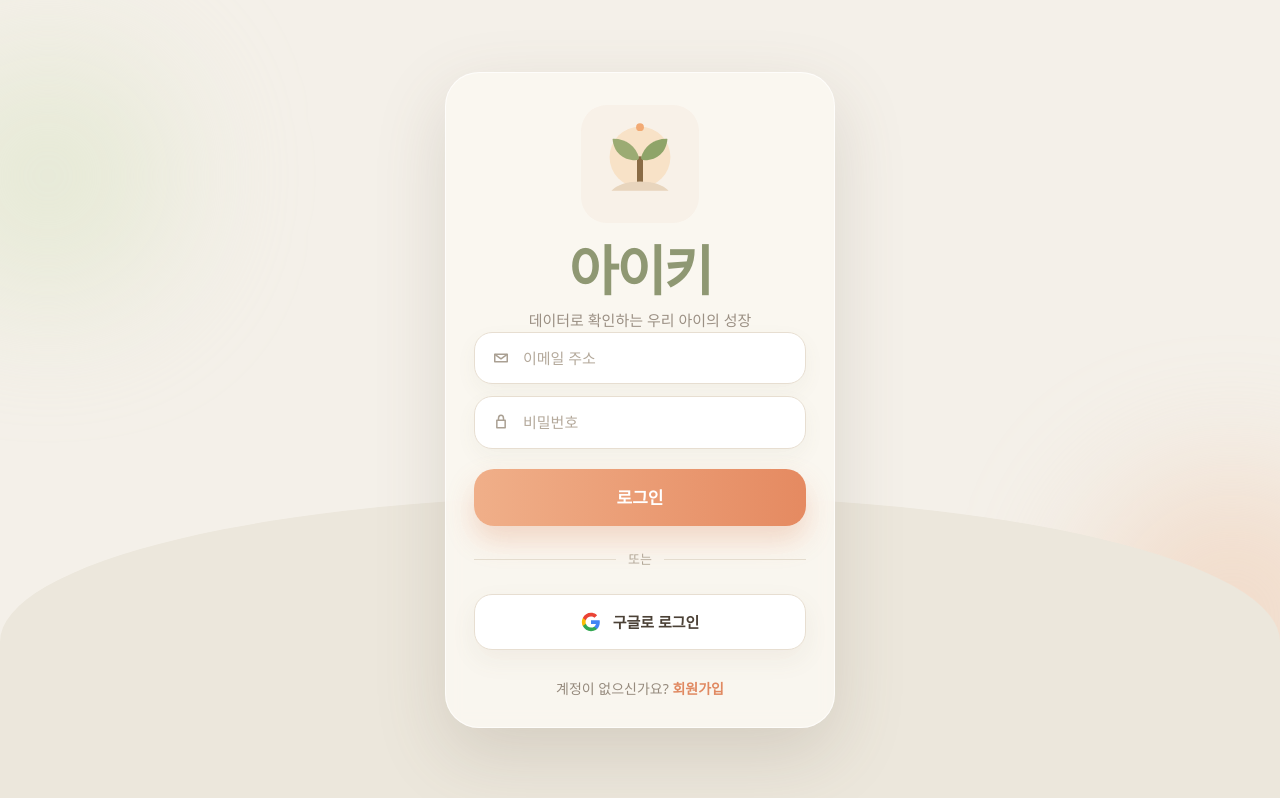
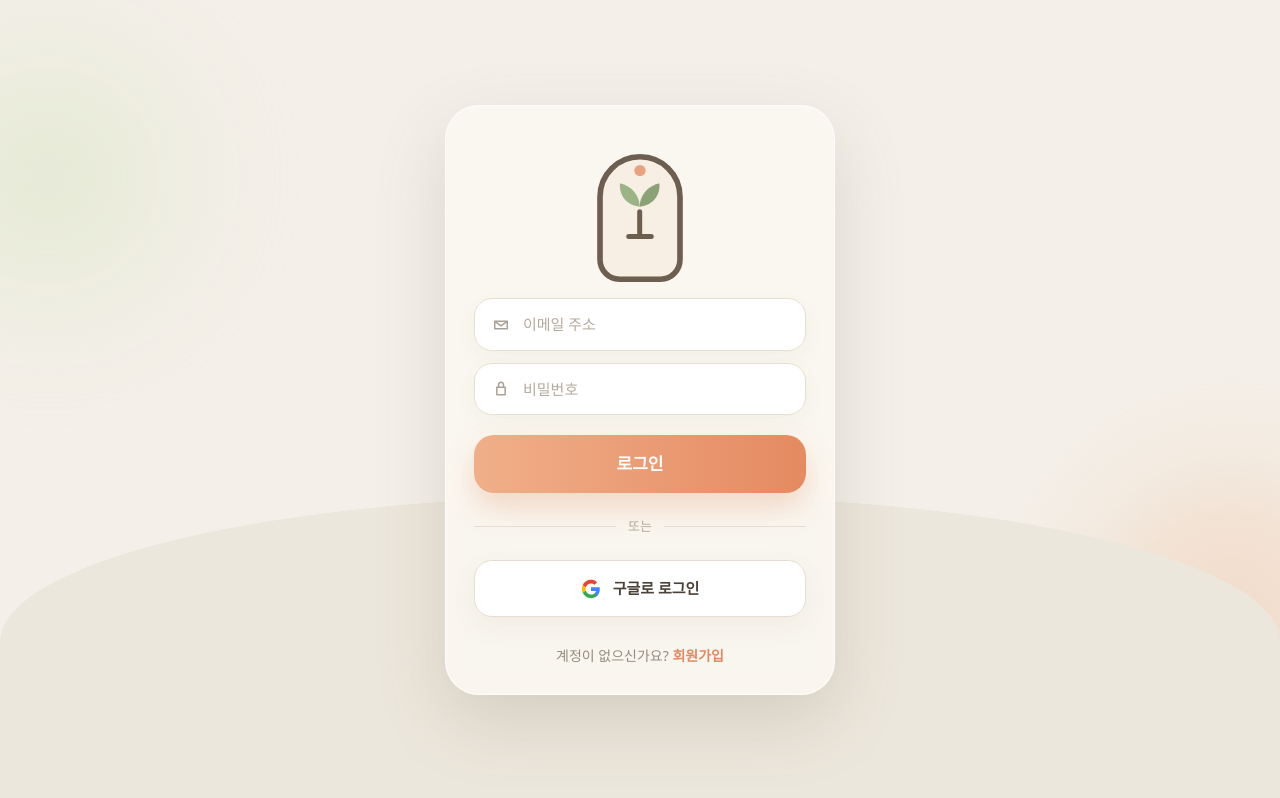
Before and after one commit to eska-start/baby, a Next.js app: page /login in a window 1280 px wide. Built offline with nearby package versions, Linux system fonts and the light colour scheme; no server answers.

Commit message:
Replace login logo image cleanly

```diff
--- a/src/components/AikiLogo.tsx
+++ b/src/components/AikiLogo.tsx
@@ -1,28 +1,8 @@
-export function AikiLogo({
-  size = "md",
-  showText = true,
-  className = "",
-}: {
-  size?: "sm" | "md" | "lg";
-  showText?: boolean;
-  className?: string;
-}) {
-  const markSize = size === "lg" ? "h-[118px] w-[118px]" : size === "sm" ? "h-14 w-14" : "h-20 w-20";
-  const textSize = size === "lg" ? "text-[54px]" : size === "sm" ? "text-[28px]" : "text-[40px]";
-
+export function AikiLogo({ size = "md", className = "" }: { size?: "sm" | "md" | "lg"; className?: string; }) {
+  const markSize = size === "lg" ? "w-[160px]" : size === "sm" ? "w-20" : "w-28";
   return (
-    <div className={`flex flex-col items-center ${className}`}>
-      <img
-        src="/aiki-logo.svg"
-        alt="아이키 로고"
-        className={`${markSize} object-contain`}
-      />
-      {showText && (
-        <div className="mt-5 text-center">
-          <div className={`font-serif ${textSize} font-semibold leading-none tracking-[-0.04em] text-[#8F9873]`}>아이키</div>
-          <p className="mt-3 text-[15px] font-medium text-[#9A8F83]">데이터로 확인하는 우리 아이의 성장</p>
-        </div>
-      )}
+    <div className={`flex justify-center ${className}`}>
+      <img src="/aiki-new.svg" className={`${markSize}`} />
     </div>
   );
 }
```
